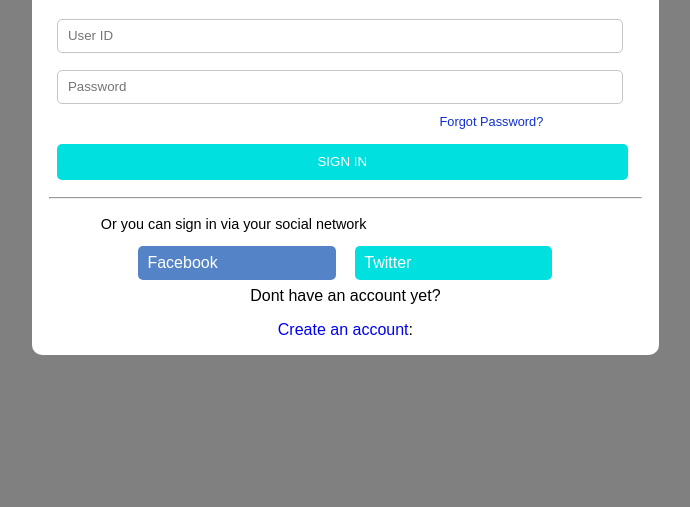
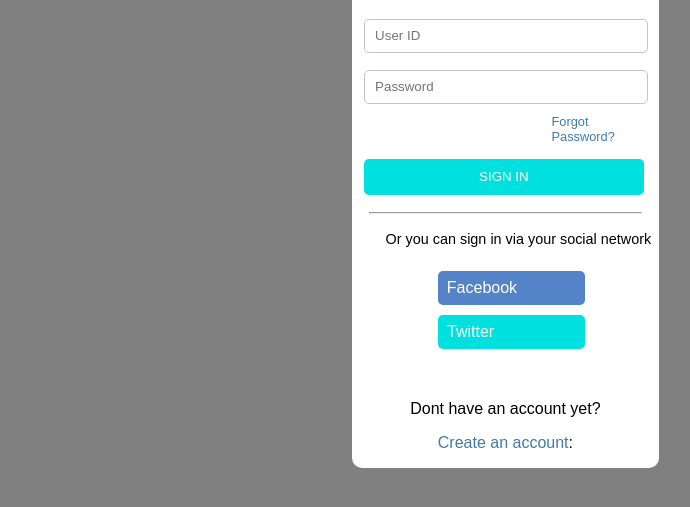
Before and after one commit to KhalifKanyi/firstproject, a plain HTML site: page log-in.html in a window 1280 px wide. Shown: the part 237-744 px from the top of the page, without its empty margins (117-807 px from the left). Drawn offline with Linux system fonts and the light colour scheme.

Commit message:
color changed on anchor tags

```diff
--- a/log-in.css
+++ b/log-in.css
@@ -8,7 +8,6 @@ a{
 }
 h1{
 	line-height: 125px;
-
 }
 .mainheader{
 	width: 18%;
@@ -17,6 +16,7 @@ h1{
 	margin-right: 40%;
 	margin-top: 80px;
 	border-radius: 10px;
+	padding-bottom:
 }
 .header{
 	color: white;
@@ -25,7 +25,7 @@ h1{
 
 }
 .forgot a {
-	color: #102fd2;
+	color: #407bab;
 }
 .forgot{
 	font-size: 0.8em;
@@ -94,11 +94,33 @@ hr{
 	text-align: center;
 	padding-top: 25px;
 }
-@media screen and (max-width:1366px){
+.link-social a{
+	color: #407bab
+}
+	 /*Phone Screen*/
+
+@media screen and (max-width:1300px){
 	.mainheader{
-		width: 49%;
+		width: 24%;
 	}
-	.forgot{
-		width: 20%;
+	.forgot a{
+		width: 40%;
+		padding-right: 10px;
+	}
+	.facebook,.twitter{
+		width: 45%;
+		margin-top: 10px;
+	}
+	.facebook{
+		float: left;
+		margin-left: 28%;
+	}
+	.twitter{
+		float: right;
+		margin-right: 24%;
+	}
+	.new-acc{
+		width: 100%;
+		padding-top: 40%;
 	}
 }
```
